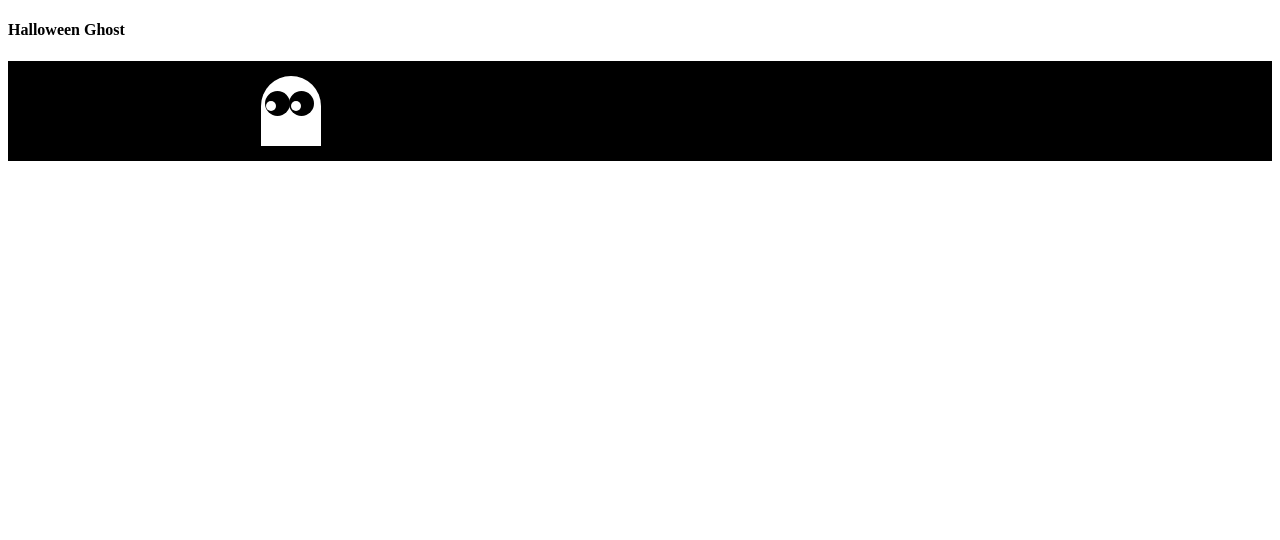
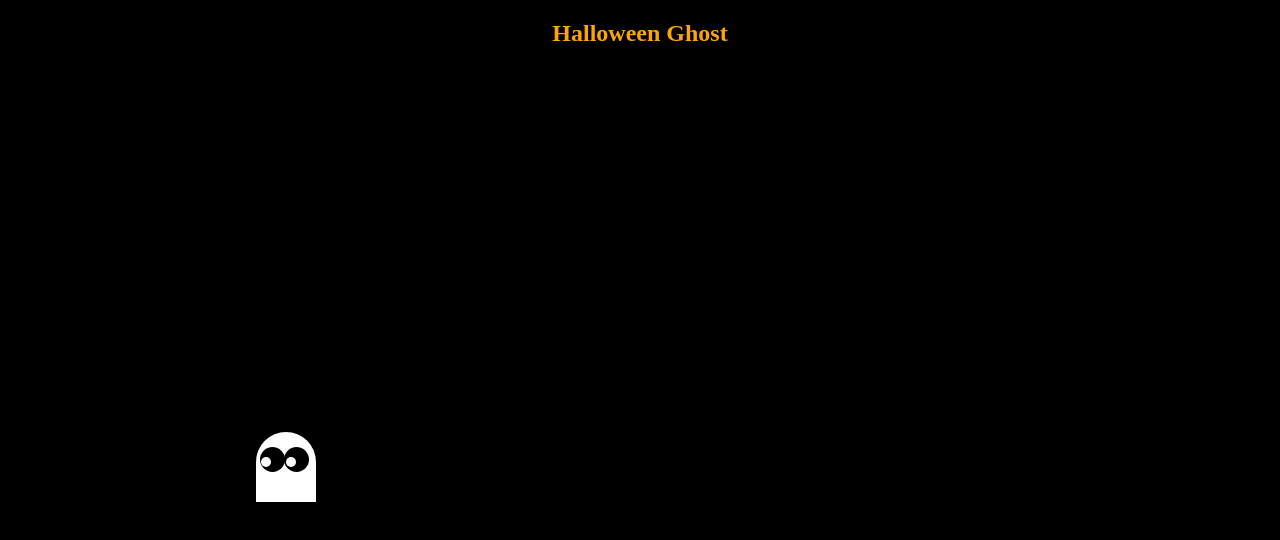
Before and after one commit to hanumancode/Ghost-Animation-CSS3, a plain HTML site: page index.html in a window 1280 px wide. Drawn offline with Linux system fonts and the light colour scheme.

Commit message:
h2 title style added

```diff
--- a/index.html
+++ b/index.html
@@ -9,7 +9,7 @@
 </head>
 <body>
     <section>
-        <h4>Halloween Ghost</h4>
+        <h2>Halloween Ghost</h2>
 
         <div class="path">
             <div class="ghost">
--- a/style.css
+++ b/style.css
@@ -1,11 +1,13 @@
 body {
-
+    margin: 0;
+    padding: 0;
+    background: #000;
 }
 
 .path {
     position: relative;
     width: 100%;
-    height: 100px;
+    height: 100vh;
     background: #000;
     padding: 20px;
     box-sizing: border-box;
@@ -55,3 +57,8 @@ body {
 .eyes::after {
     left: 30px;
 }
+
+h2 {
+    color: orange;
+    text-align: center;
+}
```
